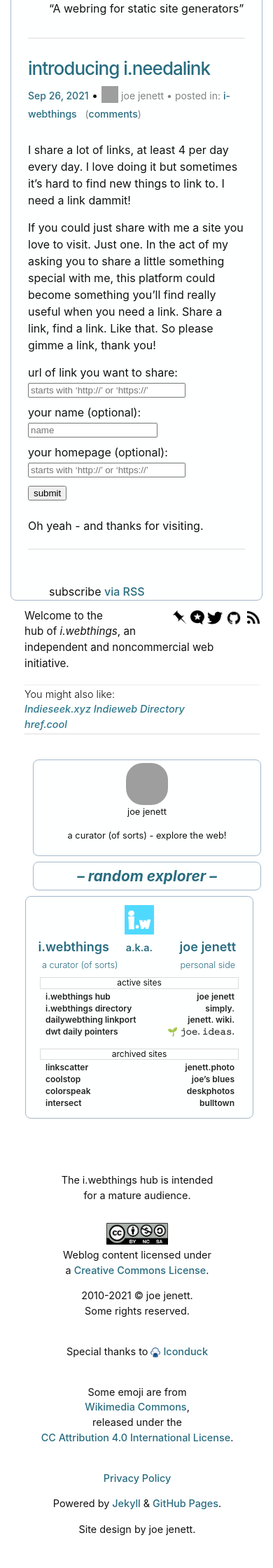
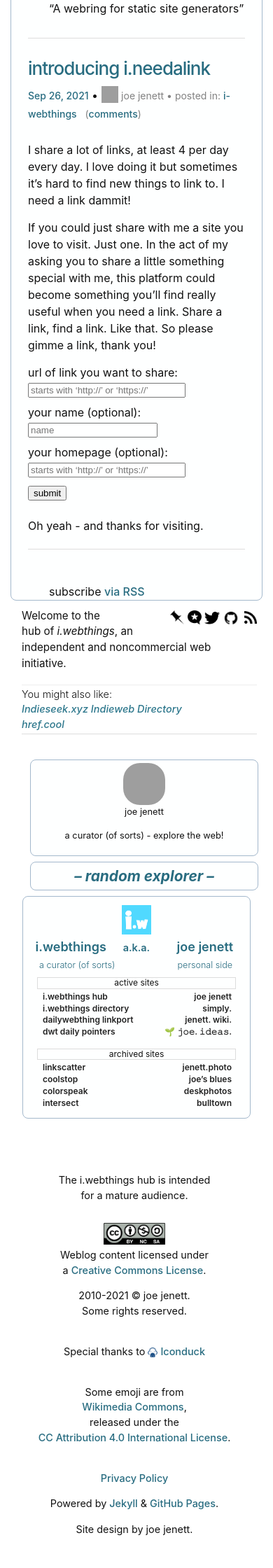
Before and after one commit to joejenett/i.webthings, a Jekyll site: the page built from index.md, in a window 390 px wide. Shown: the part 2709-4949 px from the top of the page at 70% size. Built offline with Jekyll 4.4.1, drawn with Linux system fonts in a browser that asks for light colours; comment, search, counter and statistics services are not loaded; grey boxes are pictures that could not be loaded.

Commit message:
Update style.css

```diff
--- a/css/style.css
+++ b/css/style.css
@@ -350,7 +350,11 @@ margin:0;
 div.hcard-display, .explore {
 margin-left:36px;
 }
-.thesidebar, #aka, .sidefoot {
+.thesidebar {
+	position:relative;
+	left:-8px;
+}
+#aka, .sidefoot {
 	position:relative;
 	left:-4px;
 }
```
